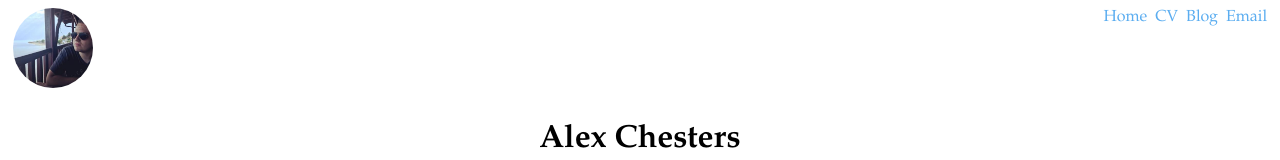
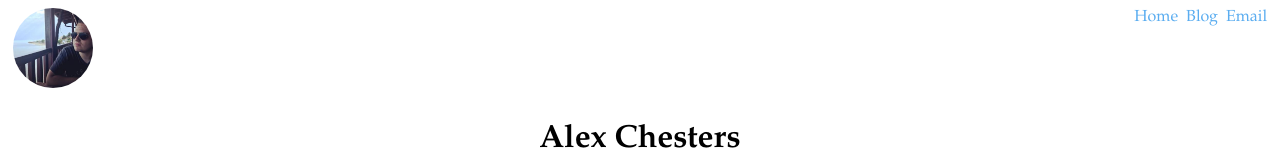
Before and after one commit to AlexChesters/cheste.rs, a React app in the folder static/: page / in a window 1280 px wide. Shown: the top 160 px of the page. Built offline with nearby package versions, Linux system fonts and the light colour scheme.

Commit message:
remove bad link

```diff
--- a/static/src/components/page-skeleton/index.jsx
+++ b/static/src/components/page-skeleton/index.jsx
@@ -10,7 +10,6 @@ const Skeleton = (props) => {
         <img className='avatar' src='/assets/img/me.jpg' alt='Image of Alex Chesters' />
         <a href='mailto:alex@cheste.rs' className='header__item header__item--right-aligned blue'>Email</a>
         <a href='/blog' className='header__item header__item--right-aligned blue'>Blog</a>
-        <a href='/cv' className='header__item header__item--right-aligned blue'>CV</a>
         <a href='/' className='header__item header__item--right-aligned blue'>Home</a>
       </header>
       <main className='main-content'>
```
